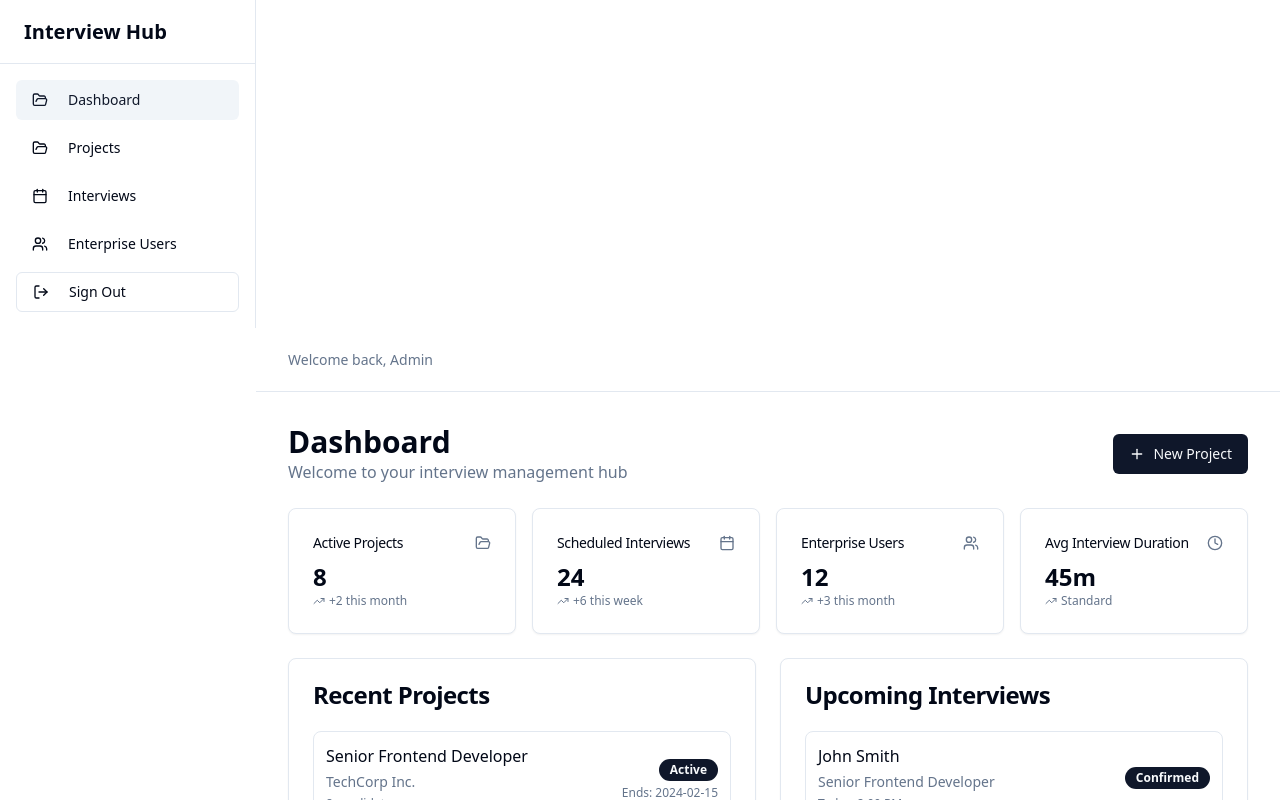
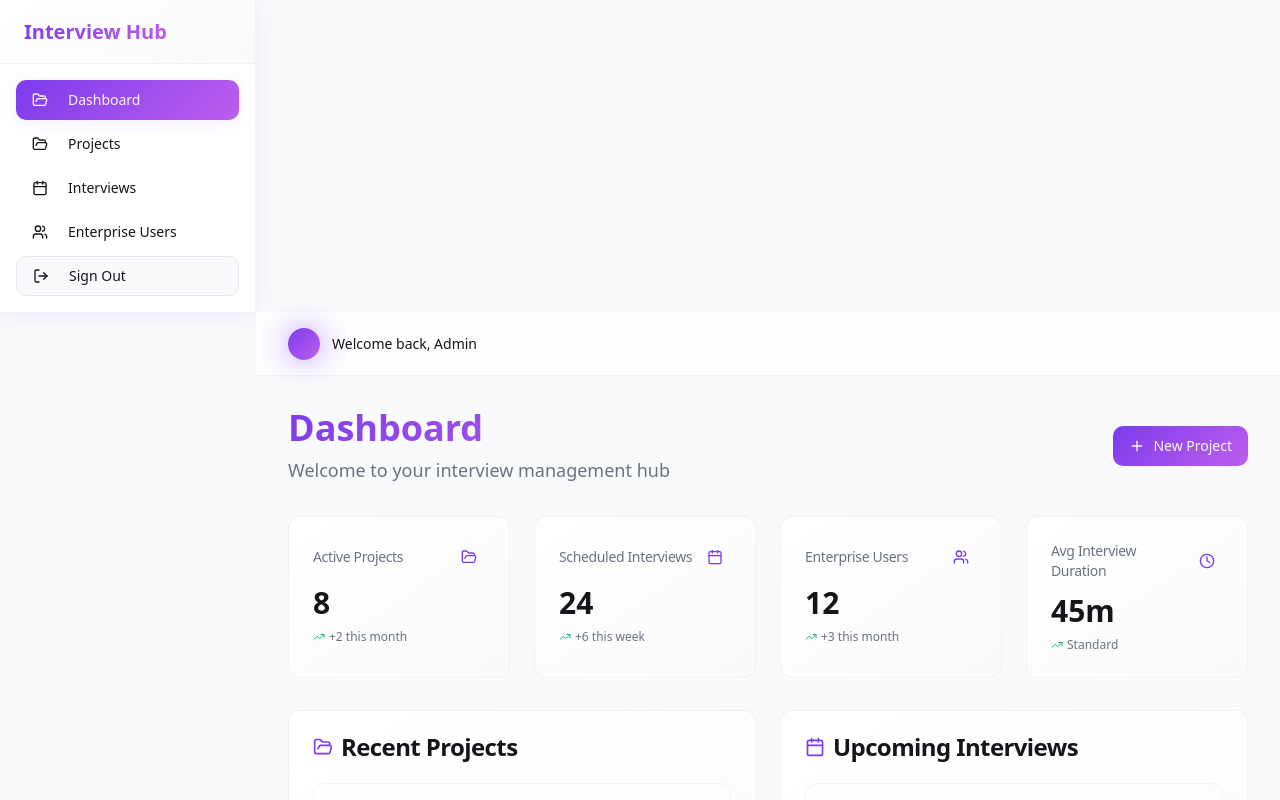
Before and after one commit to sircodezalot/talent-pilot-pro, a React (Vite) app: page / in a window 1280 px wide. Shown: the top 800 px of the page. Built offline with nearby package versions, Linux system fonts and the light colour scheme.

Commit message:
Refactor: Improve dashboard UI
Refactor the dashboard UI to enhance user experience and visual appeal.

```diff
--- a/src/components/dashboard/DashboardOverview.tsx
+++ b/src/components/dashboard/DashboardOverview.tsx
@@ -90,33 +90,35 @@ export const DashboardOverview = () => {
   ];
 
   return (
-    <div className="space-y-6">
+    <div className="space-y-8 animate-fade-in">
       {/* Header */}
       <div className="flex justify-between items-center">
-        <div>
-          <h1 className="text-3xl font-bold">Dashboard</h1>
-          <p className="text-muted-foreground">Welcome to your interview management hub</p>
+        <div className="space-y-2">
+          <h1 className="text-4xl font-bold bg-gradient-primary bg-clip-text text-transparent">Dashboard</h1>
+          <p className="text-muted-foreground text-lg">Welcome to your interview management hub</p>
         </div>
-        <Button className="gap-2">
+        <Button className="gap-2 bg-gradient-primary hover:shadow-hover transition-all duration-300 hover:scale-105">
           <Plus className="h-4 w-4" />
           New Project
         </Button>
       </div>
 
       {/* Stats Grid */}
-      <div className="grid gap-4 md:grid-cols-2 lg:grid-cols-4">
-        {stats.map((stat) => {
+      <div className="grid gap-6 md:grid-cols-2 lg:grid-cols-4">
+        {stats.map((stat, index) => {
           const Icon = stat.icon;
           return (
-            <Card key={stat.title}>
-              <CardHeader className="flex flex-row items-center justify-between space-y-0 pb-2">
-                <CardTitle className="text-sm font-medium">{stat.title}</CardTitle>
-                <Icon className="h-4 w-4 text-muted-foreground" />
+            <Card key={stat.title} className="bg-gradient-card shadow-card hover:shadow-hover transition-all duration-300 hover:scale-105 border-border/50" style={{ animationDelay: `${index * 100}ms` }}>
+              <CardHeader className="flex flex-row items-center justify-between space-y-0 pb-3">
+                <CardTitle className="text-sm font-medium text-muted-foreground">{stat.title}</CardTitle>
+                <div className="p-2 rounded-lg bg-gradient-primary/10">
+                  <Icon className="h-4 w-4 text-primary" />
+                </div>
               </CardHeader>
               <CardContent>
-                <div className="text-2xl font-bold">{stat.value}</div>
+                <div className="text-3xl font-bold mb-2">{stat.value}</div>
                 <p className="text-xs text-muted-foreground flex items-center gap-1">
-                  <TrendingUp className="h-3 w-3" />
+                  <TrendingUp className="h-3 w-3 text-emerald-500" />
                   {stat.trend}
                 </p>
               </CardContent>
@@ -127,21 +129,27 @@ export const DashboardOverview = () => {
 
       <div className="grid gap-6 lg:grid-cols-2">
         {/* Recent Projects */}
-        <Card>
+        <Card className="bg-gradient-card shadow-card border-border/50 animate-slide-up">
           <CardHeader>
-            <CardTitle>Recent Projects</CardTitle>
+            <CardTitle className="flex items-center gap-2">
+              <FolderOpen className="h-5 w-5 text-primary" />
+              Recent Projects
+            </CardTitle>
           </CardHeader>
           <CardContent>
             <div className="space-y-4">
-              {recentProjects.map((project) => (
-                <div key={project.id} className="flex items-center justify-between p-3 rounded-lg border">
-                  <div className="space-y-1">
-                    <p className="font-medium">{project.name}</p>
+              {recentProjects.map((project, index) => (
+                <div key={project.id} className="flex items-center justify-between p-4 rounded-xl border border-border/50 bg-gradient-secondary/30 hover:bg-gradient-secondary/50 transition-all duration-300 hover:scale-[1.02] animate-scale-in" style={{ animationDelay: `${index * 150}ms` }}>
+                  <div className="space-y-2">
+                    <p className="font-semibold">{project.name}</p>
                     <p className="text-sm text-muted-foreground">{project.company}</p>
-                    <p className="text-xs text-muted-foreground">{project.candidates} candidates</p>
+                    <p className="text-xs text-muted-foreground flex items-center gap-1">
+                      <Users className="h-3 w-3" />
+                      {project.candidates} candidates
+                    </p>
                   </div>
-                  <div className="text-right space-y-1">
-                    <Badge variant={project.status === "Active" ? "default" : "secondary"}>
+                  <div className="text-right space-y-2">
+                    <Badge variant={project.status === "Active" ? "default" : "secondary"} className={project.status === "Active" ? "bg-gradient-primary shadow-elegant" : ""}>
                       {project.status}
                     </Badge>
                     <p className="text-xs text-muted-foreground">Ends: {project.endDate}</p>
@@ -153,20 +161,26 @@ export const DashboardOverview = () => {
         </Card>
 
         {/* Upcoming Interviews */}
-        <Card>
+        <Card className="bg-gradient-card shadow-card border-border/50 animate-slide-up" style={{ animationDelay: "200ms" }}>
           <CardHeader>
-            <CardTitle>Upcoming Interviews</CardTitle>
+            <CardTitle className="flex items-center gap-2">
+              <Calendar className="h-5 w-5 text-primary" />
+              Upcoming Interviews
+            </CardTitle>
           </CardHeader>
           <CardContent>
             <div className="space-y-4">
-              {upcomingInterviews.map((interview) => (
-                <div key={interview.id} className="flex items-center justify-between p-3 rounded-lg border">
-                  <div className="space-y-1">
-                    <p className="font-medium">{interview.candidate}</p>
+              {upcomingInterviews.map((interview, index) => (
+                <div key={interview.id} className="flex items-center justify-between p-4 rounded-xl border border-border/50 bg-gradient-secondary/30 hover:bg-gradient-secondary/50 transition-all duration-300 hover:scale-[1.02] animate-scale-in" style={{ animationDelay: `${index * 150 + 300}ms` }}>
+                  <div className="space-y-2">
+                    <p className="font-semibold">{interview.candidate}</p>
                     <p className="text-sm text-muted-foreground">{interview.position}</p>
-                    <p className="text-xs text-muted-foreground">{interview.time}</p>
+                    <p className="text-xs text-muted-foreground flex items-center gap-1">
+                      <Clock className="h-3 w-3" />
+                      {interview.time}
+                    </p>
                   </div>
-                  <Badge variant={interview.status === "Confirmed" ? "default" : "secondary"}>
+                  <Badge variant={interview.status === "Confirmed" ? "default" : "secondary"} className={interview.status === "Confirmed" ? "bg-gradient-primary shadow-elegant" : ""}>
                     {interview.status}
                   </Badge>
                 </div>
--- a/src/components/layout/DashboardLayout.tsx
+++ b/src/components/layout/DashboardLayout.tsx
@@ -28,23 +28,23 @@ export const DashboardLayout = ({ children }: DashboardLayoutProps) => {
   ];
 
   return (
-    <div className="min-h-screen bg-background">
+    <div className="min-h-screen bg-gradient-to-br from-background via-background to-muted/30">
       {/* Mobile sidebar backdrop */}
       {sidebarOpen && (
         <div
-          className="fixed inset-0 z-40 bg-black/50 lg:hidden"
+          className="fixed inset-0 z-40 bg-black/50 backdrop-blur-sm lg:hidden transition-all duration-300"
           onClick={() => setSidebarOpen(false)}
         />
       )}
 
       {/* Sidebar */}
       <div className={`
-        fixed inset-y-0 left-0 z-50 w-64 bg-card border-r transform transition-transform duration-200 ease-in-out
+        fixed inset-y-0 left-0 z-50 w-64 bg-card/95 backdrop-blur-xl border-r border-border/50 shadow-elegant transform transition-all duration-300 ease-out
         ${sidebarOpen ? 'translate-x-0' : '-translate-x-full'}
         lg:translate-x-0 lg:static lg:inset-0
       `}>
-        <div className="flex items-center justify-between h-16 px-6 border-b">
-          <h1 className="text-xl font-bold">Interview Hub</h1>
+        <div className="flex items-center justify-between h-16 px-6 border-b border-border/50 bg-gradient-card">
+          <h1 className="text-xl font-bold bg-gradient-primary bg-clip-text text-transparent">Interview Hub</h1>
           <Button
             variant="ghost"
             size="icon"
@@ -55,14 +55,18 @@ export const DashboardLayout = ({ children }: DashboardLayoutProps) => {
           </Button>
         </div>
 
-        <nav className="p-4 space-y-2">
+        <nav className="p-4 space-y-1">
           {navigation.map((item) => {
             const Icon = item.icon;
             return (
               <Button
                 key={item.id}
                 variant={activeTab === item.id ? "secondary" : "ghost"}
-                className="w-full justify-start"
+                className={`w-full justify-start transition-all duration-200 ${
+                  activeTab === item.id
+                    ? "bg-gradient-primary text-primary-foreground shadow-elegant hover:shadow-hover"
+                    : "hover:bg-muted/60 hover:translate-x-1"
+                }`}
                 onClick={() => setActiveTab(item.id)}
               >
                 <Icon className="mr-3 h-4 w-4" />
@@ -83,18 +87,21 @@ export const DashboardLayout = ({ children }: DashboardLayoutProps) => {
       {/* Main content */}
       <div className="lg:pl-64">
         {/* Top bar */}
-        <div className="flex items-center justify-between h-16 px-6 bg-card border-b lg:px-8">
+        <div className="flex items-center justify-between h-16 px-6 bg-card/80 backdrop-blur-xl border-b border-border/50 lg:px-8">
           <Button
             variant="ghost"
             size="icon"
-            className="lg:hidden"
+            className="lg:hidden hover:bg-muted/80 transition-colors"
             onClick={() => setSidebarOpen(true)}
           >
             <Menu className="h-5 w-5" />
           </Button>
 
           <div className="flex items-center space-x-4">
-            <span className="text-sm text-muted-foreground">Welcome back, Admin</span>
+            <div className="flex items-center space-x-3">
+              <div className="h-8 w-8 rounded-full bg-gradient-primary animate-glow"></div>
+              <span className="text-sm font-medium">Welcome back, Admin</span>
+            </div>
           </div>
         </div>
 
--- a/src/index.css
+++ b/src/index.css
@@ -8,89 +8,92 @@ All colors MUST be HSL.
 
 @layer base {
   :root {
-    --background: 0 0% 100%;
-    --foreground: 222.2 84% 4.9%;
+    --background: 220 20% 98%;
+    --foreground: 220 15% 9%;
+    --card: 0 0% 100%;
+    --card-foreground: 220 15% 9%;
+    --popover: 0 0% 100%;
+    --popover-foreground: 220 15% 9%;
+    --primary: 262 83% 58%;
+    --primary-foreground: 0 0% 98%;
+    --secondary: 220 14% 96%;
+    --secondary-foreground: 220 15% 9%;
+    --muted: 220 14% 96%;
+    --muted-foreground: 220 9% 46%;
+    --accent: 220 14% 96%;
+    --accent-foreground: 220 15% 9%;
+    --destructive: 0 84% 60%;
+    --destructive-foreground: 0 0% 98%;
+    --border: 220 13% 91%;
+    --input: 220 13% 91%;
+    --ring: 262 83% 58%;
+    --chart-1: 262 83% 58%;
+    --chart-2: 173 58% 39%;
+    --chart-3: 197 37% 24%;
+    --chart-4: 43 74% 66%;
+    --chart-5: 27 87% 67%;
+    --radius: 0.75rem;
+    --sidebar-background: 220 20% 98%;
+    --sidebar-foreground: 220 15% 9%;
+    --sidebar-primary: 262 83% 58%;
+    --sidebar-primary-foreground: 0 0% 98%;
+    --sidebar-accent: 220 14% 96%;
+    --sidebar-accent-foreground: 220 15% 9%;
+    --sidebar-border: 220 13% 91%;
+    --sidebar-ring: 262 83% 58%;
 
-    --card: 0 0% 100%;
-    --card-foreground: 222.2 84% 4.9%;
-
-    --popover: 0 0% 100%;
-    --popover-foreground: 222.2 84% 4.9%;
-
-    --primary: 222.2 47.4% 11.2%;
-    --primary-foreground: 210 40% 98%;
-
-    --secondary: 210 40% 96.1%;
-    --secondary-foreground: 222.2 47.4% 11.2%;
-
-    --muted: 210 40% 96.1%;
-    --muted-foreground: 215.4 16.3% 46.9%;
-
-    --accent: 210 40% 96.1%;
-    --accent-foreground: 222.2 47.4% 11.2%;
-
-    --destructive: 0 84.2% 60.2%;
-    --destructive-foreground: 210 40% 98%;
-
-    --border: 214.3 31.8% 91.4%;
-    --input: 214.3 31.8% 91.4%;
-    --ring: 222.2 84% 4.9%;
-
-    --radius: 0.5rem;
-
-    --sidebar-background: 0 0% 98%;
-
-    --sidebar-foreground: 240 5.3% 26.1%;
-
-    --sidebar-primary: 240 5.9% 10%;
-
-    --sidebar-primary-foreground: 0 0% 98%;
-
-    --sidebar-accent: 240 4.8% 95.9%;
-
-    --sidebar-accent-foreground: 240 5.9% 10%;
-
-    --sidebar-border: 220 13% 91%;
-
-    --sidebar-ring: 217.2 91.2% 59.8%;
+    /* Custom design tokens */
+    --gradient-primary: linear-gradient(135deg, hsl(262 83% 58%), hsl(280 80% 65%));
+    --gradient-secondary: linear-gradient(135deg, hsl(220 14% 96%), hsl(220 20% 98%));
+    --gradient-card: linear-gradient(145deg, hsl(0 0% 100%), hsl(220 14% 98%));
+    --shadow-elegant: 0 4px 20px -2px hsl(262 83% 58% / 0.1);
+    --shadow-card: 0 2px 10px -2px hsl(220 15% 9% / 0.05);
+    --shadow-hover: 0 8px 30px -4px hsl(262 83% 58% / 0.15);
+    --glow-primary: 0 0 20px hsl(262 83% 58% / 0.3);
   }
 
   .dark {
-    --background: 222.2 84% 4.9%;
-    --foreground: 210 40% 98%;
+    --background: 224 71% 4%;
+    --foreground: 213 31% 91%;
+    --card: 224 71% 4%;
+    --card-foreground: 213 31% 91%;
+    --popover: 224 71% 4%;
+    --popover-foreground: 213 31% 91%;
+    --primary: 262 83% 58%;
+    --primary-foreground: 0 0% 98%;
+    --secondary: 215 28% 17%;
+    --secondary-foreground: 213 31% 91%;
+    --muted: 215 28% 17%;
+    --muted-foreground: 217 11% 65%;
+    --accent: 215 28% 17%;
+    --accent-foreground: 213 31% 91%;
+    --destructive: 0 63% 31%;
+    --destructive-foreground: 213 31% 91%;
+    --border: 215 28% 17%;
+    --input: 215 28% 17%;
+    --ring: 262 83% 58%;
+    --chart-1: 262 83% 58%;
+    --chart-2: 173 58% 39%;
+    --chart-3: 197 37% 24%;
+    --chart-4: 43 74% 66%;
+    --chart-5: 27 87% 67%;
+    --sidebar-background: 224 71% 4%;
+    --sidebar-foreground: 213 31% 91%;
+    --sidebar-primary: 262 83% 58%;
+    --sidebar-primary-foreground: 0 0% 98%;
+    --sidebar-accent: 215 28% 17%;
+    --sidebar-accent-foreground: 213 31% 91%;
+    --sidebar-border: 215 28% 17%;
+    --sidebar-ring: 262 83% 58%;
 
-    --card: 222.2 84% 4.9%;
-    --card-foreground: 210 40% 98%;
-
-    --popover: 222.2 84% 4.9%;
-    --popover-foreground: 210 40% 98%;
-
-    --primary: 210 40% 98%;
-    --primary-foreground: 222.2 47.4% 11.2%;
-
-    --secondary: 217.2 32.6% 17.5%;
-    --secondary-foreground: 210 40% 98%;
-
-    --muted: 217.2 32.6% 17.5%;
-    --muted-foreground: 215 20.2% 65.1%;
-
-    --accent: 217.2 32.6% 17.5%;
-    --accent-foreground: 210 40% 98%;
-
-    --destructive: 0 62.8% 30.6%;
-    --destructive-foreground: 210 40% 98%;
-
-    --border: 217.2 32.6% 17.5%;
-    --input: 217.2 32.6% 17.5%;
-    --ring: 212.7 26.8% 83.9%;
-    --sidebar-background: 240 5.9% 10%;
-    --sidebar-foreground: 240 4.8% 95.9%;
-    --sidebar-primary: 224.3 76.3% 48%;
-    --sidebar-primary-foreground: 0 0% 100%;
-    --sidebar-accent: 240 3.7% 15.9%;
-    --sidebar-accent-foreground: 240 4.8% 95.9%;
-    --sidebar-border: 240 3.7% 15.9%;
-    --sidebar-ring: 217.2 91.2% 59.8%;
+    /* Dark mode custom tokens */
+    --gradient-primary: linear-gradient(135deg, hsl(262 83% 58%), hsl(280 80% 65%));
+    --gradient-secondary: linear-gradient(135deg, hsl(215 28% 17%), hsl(224 71% 4%));
+    --gradient-card: linear-gradient(145deg, hsl(224 71% 4%), hsl(215 28% 17%));
+    --shadow-elegant: 0 4px 20px -2px hsl(262 83% 58% / 0.2);
+    --shadow-card: 0 2px 10px -2px hsl(0 0% 0% / 0.1);
+    --shadow-hover: 0 8px 30px -4px hsl(262 83% 58% / 0.25);
+    --glow-primary: 0 0 20px hsl(262 83% 58% / 0.4);
   }
 }
 
@@ -98,8 +101,25 @@ All colors MUST be HSL.
   * {
     @apply border-border;
   }
-
   body {
     @apply bg-background text-foreground;
+    font-feature-settings: "rlig" 1, "calt" 1;
+  }
+
+  /* Scroll bar styling */
+  ::-webkit-scrollbar {
+    width: 6px;
+  }
+
+  ::-webkit-scrollbar-track {
+    @apply bg-muted/30;
+  }
+
+  ::-webkit-scrollbar-thumb {
+    @apply bg-muted-foreground/30 rounded-full;
+  }
+
+  ::-webkit-scrollbar-thumb:hover {
+    @apply bg-muted-foreground/50;
   }
 }
--- a/tailwind.config.ts
+++ b/tailwind.config.ts
@@ -84,11 +84,64 @@ export default {
 					to: {
 						height: '0'
 					}
+				},
+				'fade-in': {
+					'0%': {
+						opacity: '0',
+						transform: 'translateY(10px)'
+					},
+					'100%': {
+						opacity: '1',
+						transform: 'translateY(0)'
+					}
+				},
+				'slide-up': {
+					'0%': {
+						opacity: '0',
+						transform: 'translateY(20px)'
+					},
+					'100%': {
+						opacity: '1',
+						transform: 'translateY(0)'
+					}
+				},
+				'scale-in': {
+					'0%': {
+						opacity: '0',
+						transform: 'scale(0.95)'
+					},
+					'100%': {
+						opacity: '1',
+						transform: 'scale(1)'
+					}
+				},
+				'glow': {
+					'0%': {
+						boxShadow: 'var(--glow-primary)'
+					},
+					'100%': {
+						boxShadow: '0 0 30px hsl(262 83% 58% / 0.4), 0 0 40px hsl(262 83% 58% / 0.2)'
+					}
 				}
 			},
 			animation: {
 				'accordion-down': 'accordion-down 0.2s ease-out',
-				'accordion-up': 'accordion-up 0.2s ease-out'
+				'accordion-up': 'accordion-up 0.2s ease-out',
+				'fade-in': 'fade-in 0.5s ease-out',
+				'slide-up': 'slide-up 0.4s ease-out',
+				'scale-in': 'scale-in 0.3s ease-out',
+				'glow': 'glow 2s ease-in-out infinite alternate'
+			},
+			backgroundImage: {
+				'gradient-primary': 'var(--gradient-primary)',
+				'gradient-secondary': 'var(--gradient-secondary)',
+				'gradient-card': 'var(--gradient-card)'
+			},
+			boxShadow: {
+				'elegant': 'var(--shadow-elegant)',
+				'card': 'var(--shadow-card)',
+				'hover': 'var(--shadow-hover)',
+				'glow': 'var(--glow-primary)'
 			}
 		}
 	},
```
